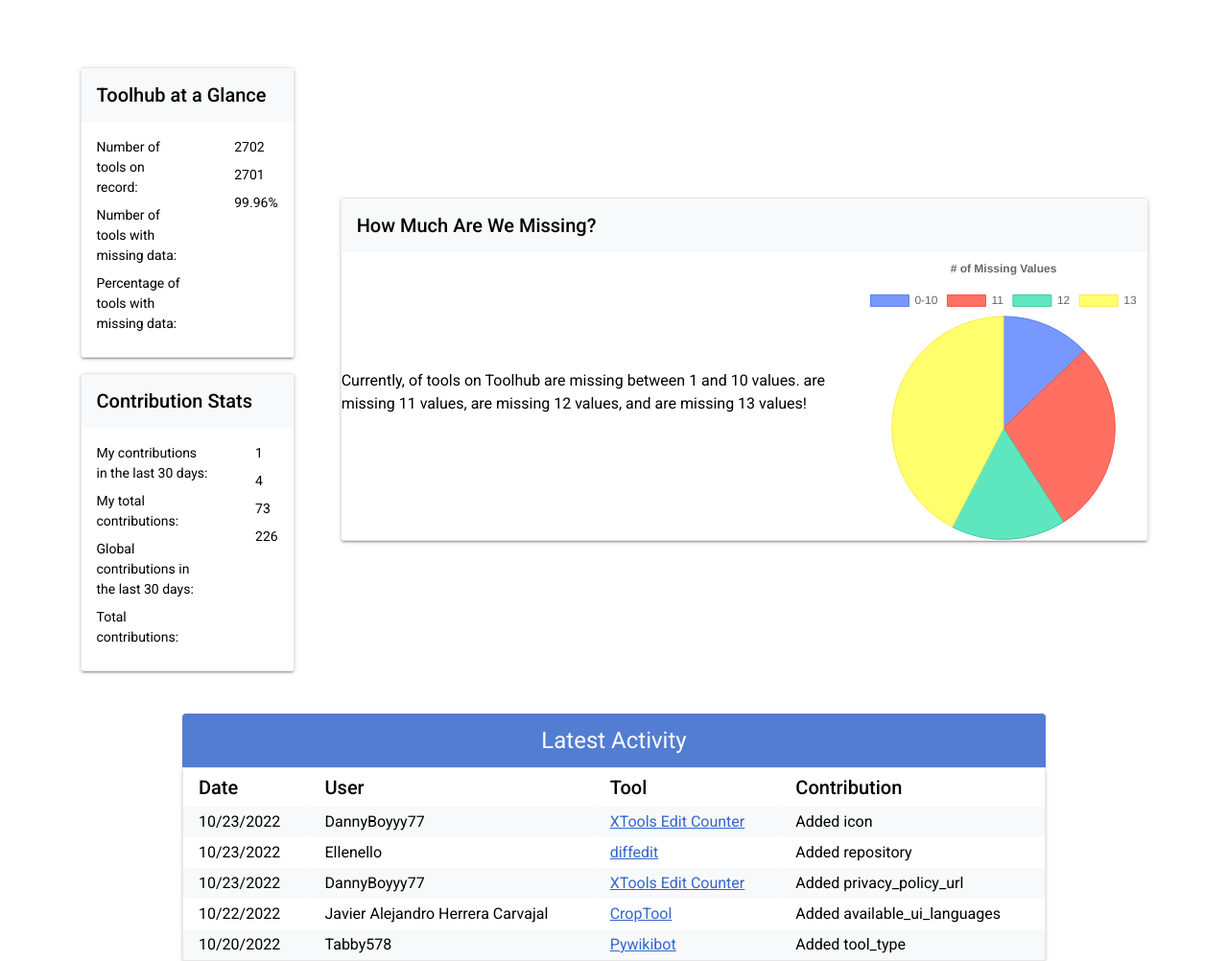
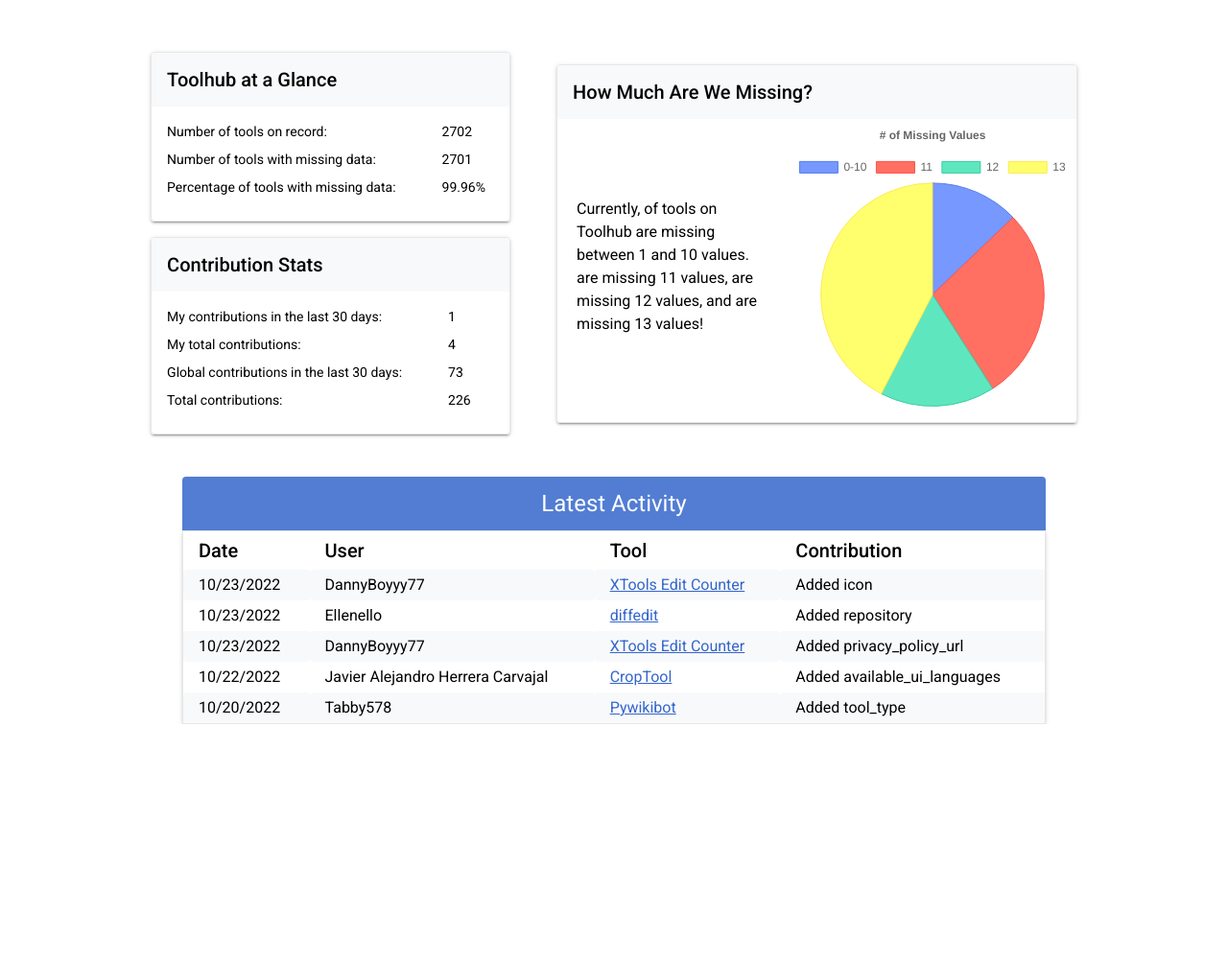
Before and after one commit to nbarnabee/outreachy, a plain HTML site: page views/dashboard.html in a window 1280 px wide. Shown: the part 440-1442 px from the top of the page at 96% size. After the commit the page ends 1195 px from the top, so only its background shows below. Drawn offline with nearby package versions, Linux system fonts and the light colour scheme.

Commit message:
Adjusted spacing values on various elements

```diff
--- a/assets/css/style.css
+++ b/assets/css/style.css
@@ -42,6 +42,10 @@ h3 {
 
 .spacer {
   margin-block: 2rem;
+}
+
+.padding-bottom {
+  padding-bottom: 1rem;
 }
 
 /* Visuals */
@@ -169,16 +173,12 @@ nav > .link-container > a:hover {
   margin: 1rem;
   display: flex;
   flex-direction: column;
+  min-width: 375px;
 }
 
 .card-header {
   height: 48px;
   background-color: var(--lgt-grey);
-}
-
-.card-title {
-  padding: 1rem;
-  width: 100%;
 }
 
 .card-body {
@@ -192,6 +192,11 @@ nav > .link-container > a:hover {
   padding: 1rem;
   display: flex;
   flex-direction: column;
+}
+
+.chart-text {
+  max-width: 30ch;
+  padding: 10px 0;
 }
 
 @media (min-width: 900px) {
@@ -208,6 +213,11 @@ nav > .link-container > a:hover {
     align-self: flex-end;
     margin-right: 24px;
   }
+
+  .chart-text {
+    max-width: 25ch;
+    padding-left: 20px;
+  }
 }
 
 @media (min-width: 1264px) {
@@ -216,7 +226,7 @@ nav > .link-container > a:hover {
   }
 }
 
-/* ---- Modal --------- */
+/* ---- Modal (index page) --------- */
 
 .modal {
   background-color: rgba(0, 0, 0, 0.5);
@@ -258,7 +268,7 @@ nav > .link-container > a:hover {
 table {
   width: 100%;
   margin-inline: auto;
-  margin-bottom: 3rem;
+  margin-bottom: 1rem;
   border-collapse: collapse;
 }
 
@@ -284,5 +294,6 @@ tbody > tr:nth-child(odd) {
 @media (min-width: 1000px) {
   table {
     max-width: 900px;
+    margin-bottom: 2rem;
   }
 }
```
